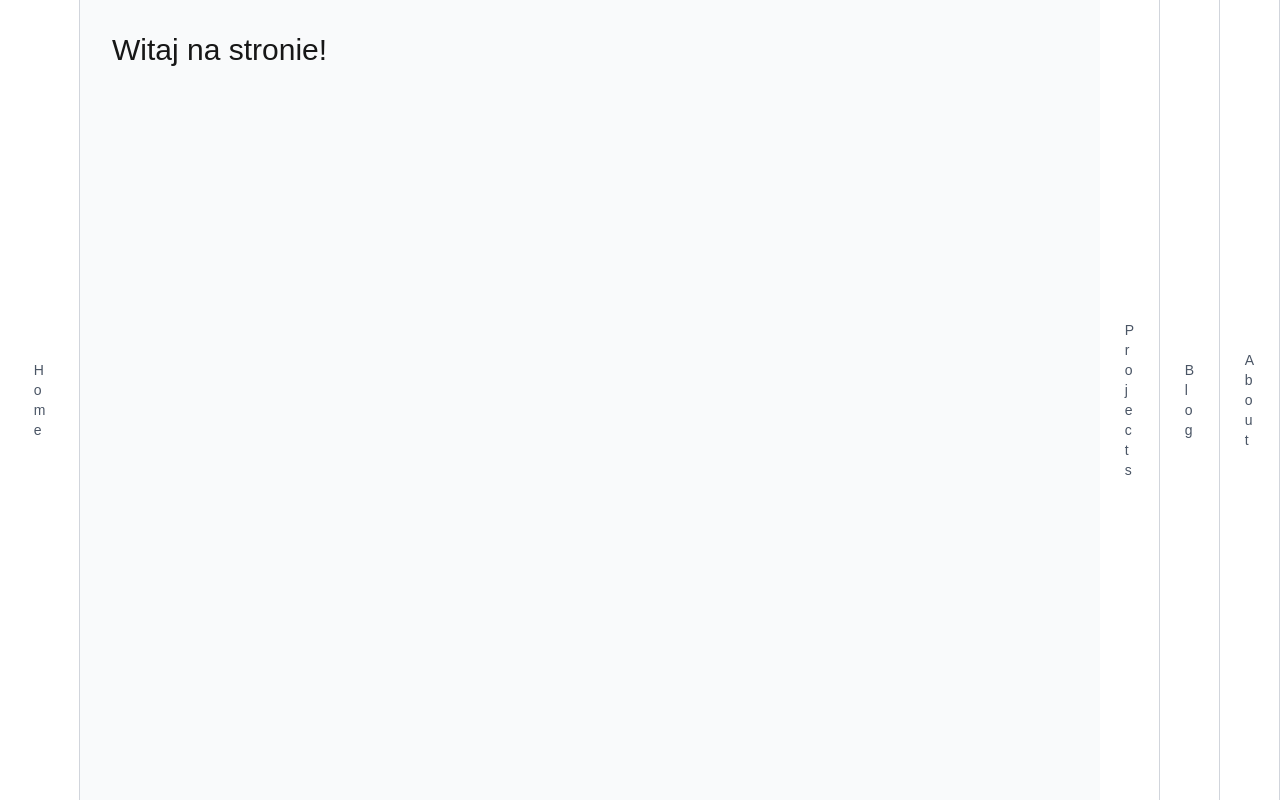
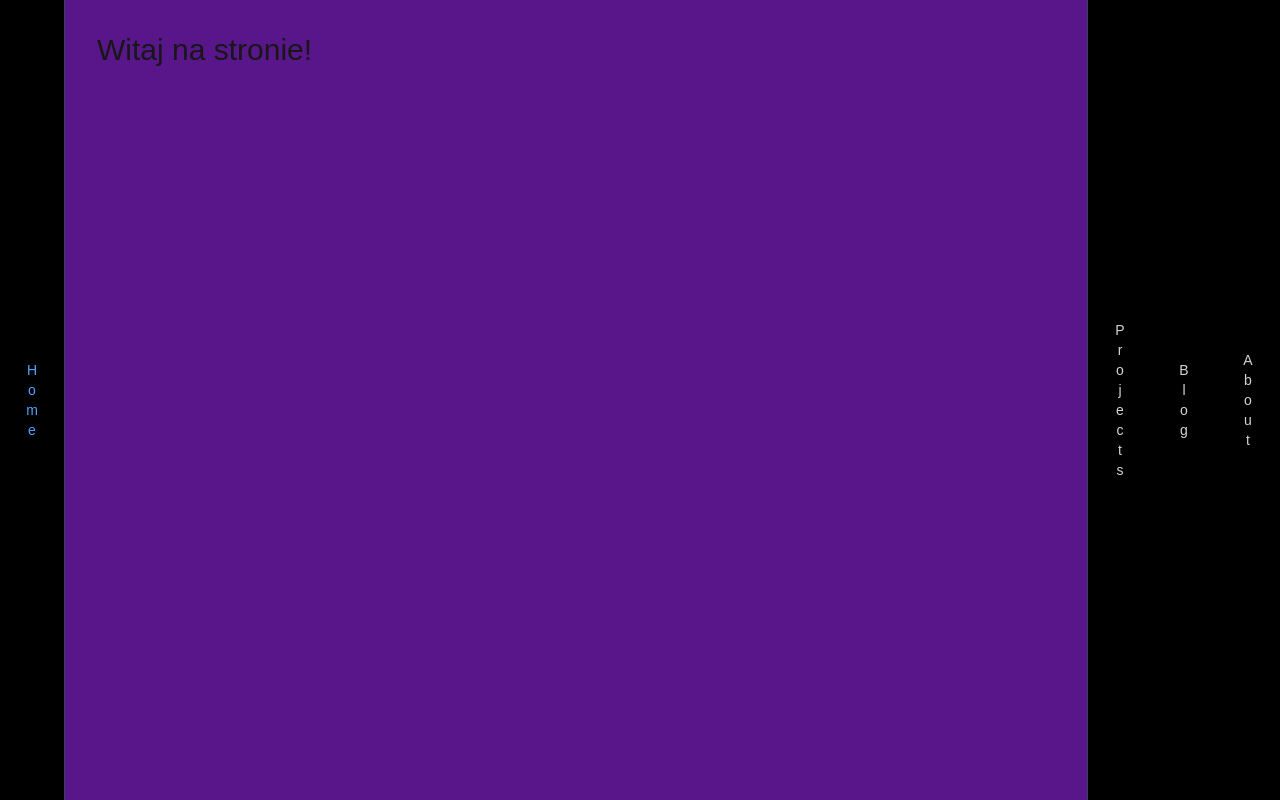
Before and after one commit to Ceendi/a1-website, a Next.js app: page / in a window 1280 px wide. Built offline with nearby package versions, Linux system fonts and the light colour scheme.

Commit message:
working but content is updating too early

```diff
--- a/src/app/components/ClientLayout/index.tsx
+++ b/src/app/components/ClientLayout/index.tsx
@@ -2,14 +2,37 @@
 
 import Link from "next/link";
 import { usePathname } from "next/navigation";
-import { motion } from "framer-motion";
+import { LayoutGroup, AnimatePresence, motion, Variants } from "framer-motion";
+import { useEffect, useRef, useState } from "react";
 
 const tabs = [
-  { name: "Home", href: "/" },
-  { name: "Projects", href: "/projects" },
-  { name: "Blog", href: "/blog" },
-  { name: "About", href: "/about" },
+  { name: "Home", href: "/", bg: "purple" },
+  { name: "Projects", href: "/projects", bg: "yellow" },
+  { name: "Blog", href: "/blog", bg: "blue" },
+  { name: "About", href: "/about", bg: "red" },
 ];
+
+const bgClasses: Record<string, string> = {
+  purple: "bg-purple-900",
+  yellow: "bg-yellow-900",
+  blue: "bg-blue-900",
+  red: "bg-red-900",
+};
+
+const tabVariants: Variants = {
+  initial: (side: "left" | "right") => ({
+    x: side === "left" ? "100vw" : "-100vw",
+    opacity: 1,
+  }),
+  animate: {
+    x: 0,
+    opacity: [1, 1, 1],
+  },
+  exit: (side: "left" | "right") => ({
+    x: side === "left" ? "100vw" : "-100vw",
+    opacity: [1, 1, 1],
+  }),
+};
 
 export default function ClientLayout({
   children,
@@ -18,46 +41,102 @@ export default function ClientLayout({
 }) {
   const path = usePathname();
   const currentIndex = tabs.findIndex((tab) => tab.href === path);
+  const prevIndexRef = useRef(currentIndex);
+  const [displayChildren, setDisplayChildren] = useState(children);
 
-  const leftTabs = tabs.slice(0, currentIndex + 1);
-  const rightTabs = tabs.slice(currentIndex + 1);
+  const direction: "left" | "right" =
+    currentIndex > prevIndexRef.current ? "left" : "right";
 
-  const renderVerticalTab = (tab: (typeof tabs)[0]) => (
+  useEffect(() => {
+    prevIndexRef.current = currentIndex;
+  }, [currentIndex]);
+
+  function renderVerticalTab(tab: (typeof tabs)[0], side: "left" | "right") {
+    const isActive = tab.href === path;
+    return (
       <motion.div
         key={tab.href}
-      initial={{ width: 60 }}
-      whileHover={{ width: 80 }}
-      transition={{ type: "spring", stiffness: 200, damping: 20 }}
-      className="
-        flex-1
-        h-full
-        flex items-center justify-center
-        border-r border-gray-300 bg-white
-        overflow-hidden
-      "
+        custom={side}
+        layoutId={`tab-${tab.href}`}
+        initial="initial"
+        animate="animate"
+        exit="exit"
+        transition={{ duration: 0.5, ease: "easeInOut" }}
+        className="h-full w-16 flex-shrink-0 flex items-center justify-center bg-black"
       >
         <Link
           href={tab.href}
-        className="flex flex-col text-sm font-medium text-gray-600 hover:text-blue-600"
+          className={`
+          flex flex-col items-center text-sm font-medium transition-colors
+          ${
+            isActive
+              ? "text-blue-400 font-bold"
+              : "text-gray-300 hover:text-blue-300"
+          }
+        `}
         >
-        {tab.name.split("").map((letter, i) => (
-          <span key={i}>{letter}</span>
+          {tab.name.split("").map((l, i) => (
+            <span key={i}>{l}</span>
           ))}
         </Link>
       </motion.div>
     );
+  }
+
+  const activeTab = tabs[currentIndex] || { bg: "black" };
+  const activeBgClass = bgClasses[activeTab.bg] || "bg-black";
 
   return (
-    <div className="flex h-screen w-full">
-      <aside className="flex flex-row h-full">
-        {leftTabs.map(renderVerticalTab)}
+    <LayoutGroup>
+      <div className={`flex h-screen w-full bg-black`}>
+        <aside className="h-full flex border-r border-gray-700 overflow-visible z-10">
+          <AnimatePresence initial={false} mode="popLayout">
+            {tabs
+              .filter((_, i) => i <= currentIndex)
+              .map((tab) => renderVerticalTab(tab, "left"))}
+          </AnimatePresence>
         </aside>
 
-      <main className="flex-1 overflow-auto bg-gray-50">{children}</main>
+        <div className={`flex-1 relative overflow-hidden`}>
+          <AnimatePresence mode="popLayout" initial={false} custom={direction}>
+            <motion.div
+              key={path}
+              custom={direction}
+              variants={{
+                initial: (dir) => ({
+                  x: dir === "left" ? "100vw" : "-100vw",
+                  opacity: 1,
+                }),
+                animate: { x: 0, opacity: 1 },
+                exit: (dir) => ({
+                  x: dir === "left" ? "-100vw" : "100vw",
+                  opacity: 1,
+                }),
+              }}
+              initial="initial"
+              animate="animate"
+              exit="exit"
+              transition={{
+                type: "tween",
+                ease: "easeInOut",
+                duration: 0.5,
+              }}
+              className={`absolute inset-0 overflow-auto ${activeBgClass} shadow-xl`}
+              onAnimationStart={() => setDisplayChildren(children)}
+            >
+              {children}
+            </motion.div>
+          </AnimatePresence>
+        </div>
 
-      <nav className="flex flex-row h-full">
-        {rightTabs.map(renderVerticalTab)}
+        <nav className="h-full flex border-l border-gray-700 overflow-visible z-10">
+          <AnimatePresence initial={false} mode="popLayout">
+            {tabs
+              .filter((_, i) => i > currentIndex)
+              .map((tab) => renderVerticalTab(tab, "right"))}
+          </AnimatePresence>
         </nav>
       </div>
+    </LayoutGroup>
   );
 }
--- a/src/app/components/ClientWrapper/index.tsx
+++ b/src/app/components/ClientWrapper/index.tsx
@@ -1,4 +1,3 @@
-// src/app/components/ClientWrapper.tsx
 "use client";
 
 import dynamic from "next/dynamic";
```
Lines whose indentation alone changed are shown as unchanged.
